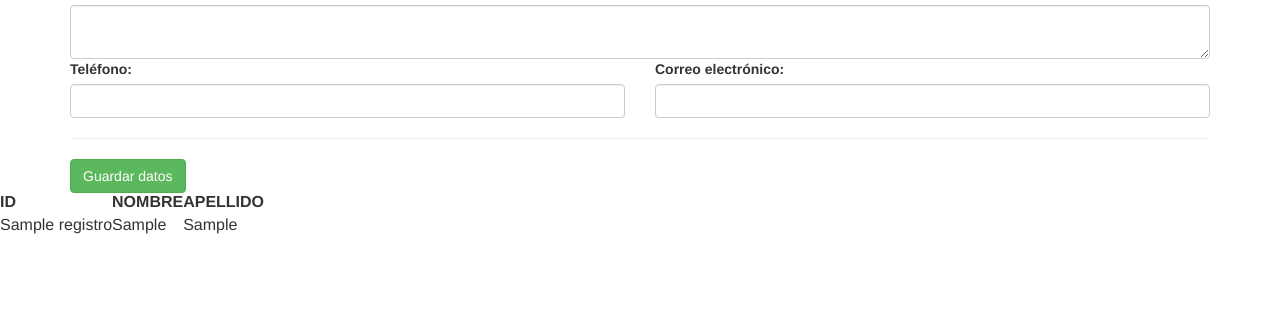
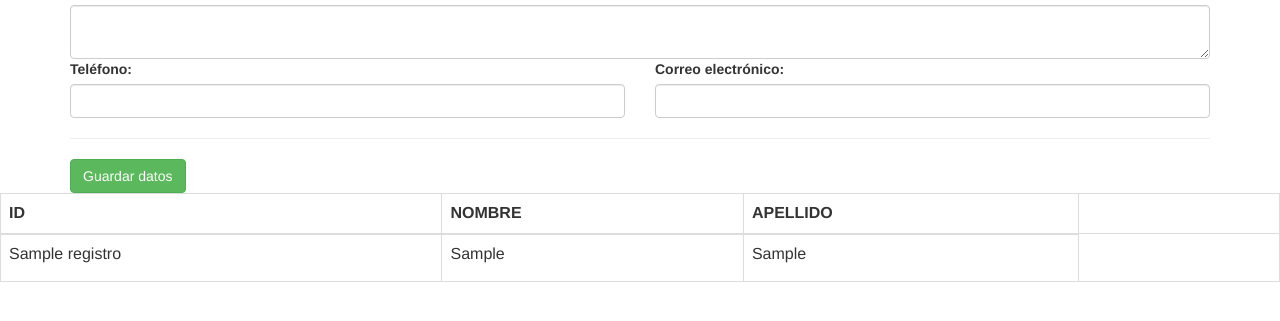
Before and after one commit to ojimenezl/asisto, a PHP site: page /registros.php in a window 1280 px wide. Shown: the part 319-640 px from the top of the page. Run offline with PHP 8.4, Linux system fonts and the light colour scheme; tables that the repository leaves empty or names only in its code hold one stand-in row (values such as "Sample post"); data that the repository does not hold is empty.

Commit message:
Update registros.php

```diff
--- a/registros.php
+++ b/registros.php
@@ -115,7 +115,7 @@ $connect=mysqli_connect('remotemysql.com:3306','L8EAjRVMNT','nvsuTHJhHZ','L8EAjR
 
 
 
-	                    <table>
+	                    <table class="table table-bordered">
 			  <thead>
 			         <tr>
 				   <th>ID</th>
```
